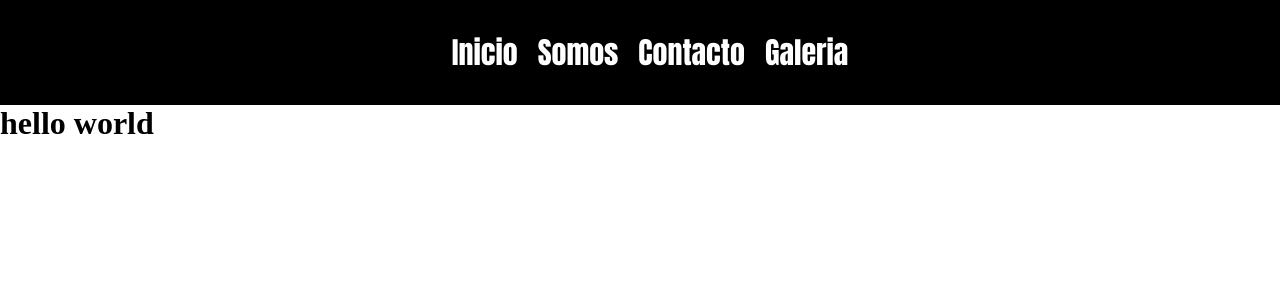
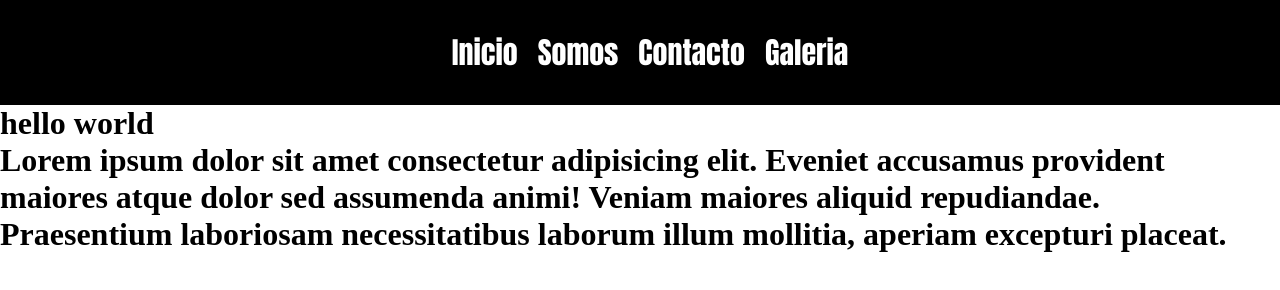
Before and after one commit to arisnel21/gitpage, a plain HTML site: page index.html in a window 1280 px wide. Drawn offline with Linux system fonts and the light colour scheme.

Commit message:
se agrega un lorem

```diff
--- a/index.html
+++ b/index.html
@@ -17,6 +17,8 @@
         <div><a class="ancla" href="">Galeria</a></div>
     </div>
     <h1>hello world</h1>
+
+    <h1>Lorem ipsum dolor sit amet consectetur adipisicing elit. Eveniet accusamus provident maiores atque dolor sed assumenda animi! Veniam maiores aliquid repudiandae. Praesentium laboriosam necessitatibus laborum illum mollitia, aperiam excepturi placeat.</h1>
 </body>
 
 </html>
```
